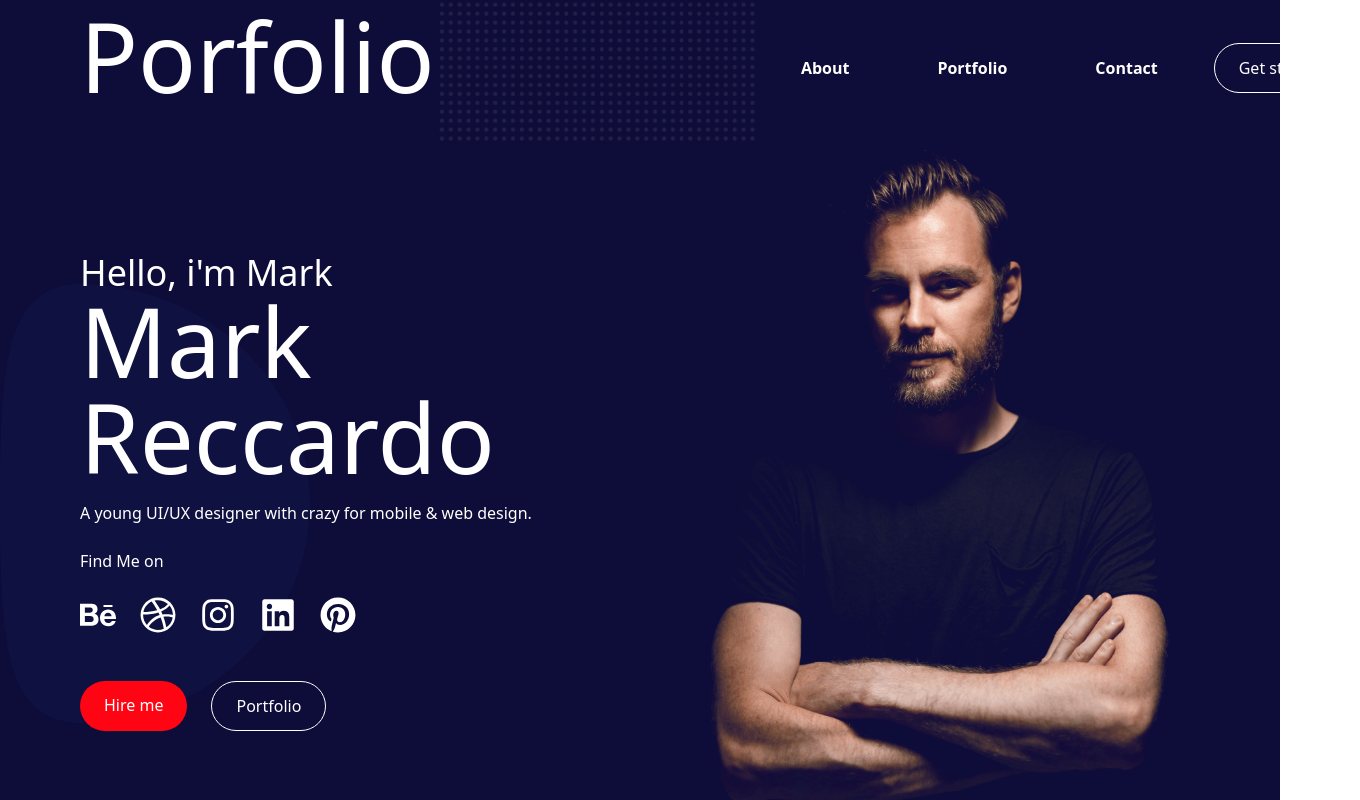
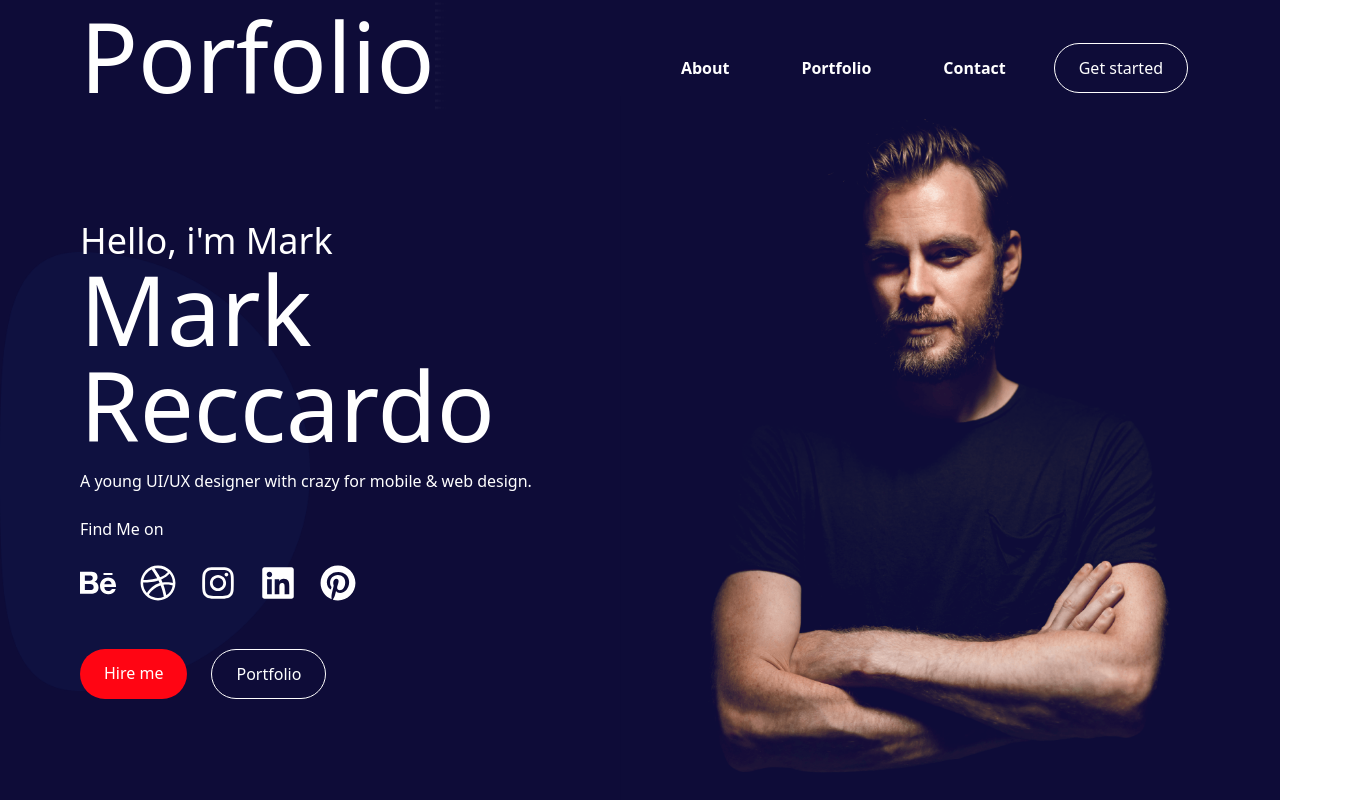
Before and after one commit to marcinSln/tailwind, a React (Create React App) app: page / in a window 1280 px wide. Shown: the top 800 px of the page, 1360 px wide, since content can reach past the window. Built offline with nearby package versions, Linux system fonts and the light colour scheme.

Commit message:
Complete Header

```diff
--- a/src/Components/Header.js
+++ b/src/Components/Header.js
@@ -1,41 +1,67 @@
 import backgroundImage from '../img/background.png';
 import { Link } from 'react-router-dom';
+import { FaBars, FaTimes } from 'react-icons/fa';
 
-export const Header = () => {
+import React, { Component } from 'react';
+import PropTypes from 'prop-types';
+
+export class Header extends Component {
+	constructor(props) {
+		super(props);
+		this.state = {
+			isOpen: false
+		};
+	}
+
+	handleOpen = (e) => {
+		this.setState({ isOpen: !this.state.isOpen });
+	};
+
+	render() {
 		return (
-		<div className="container mx-20 flex">
+			<div className="mx-5 flex lg:mx-20 md:mx-10 ">
 				<div className="flex-1 flex">
-				<h1 className="text-8xl text-white pt-1"> Porfolio </h1>
+					<h1 className="text-6xl text-white pt-1 xl:text-8xl"> Porfolio </h1>
 					<div className="flex z-10">
-					<img src={backgroundImage} alt="" />
+						<img src={backgroundImage} className="hidden xl:block" alt="" />
 					</div>
 				</div>
-			<div className="flex flex-2 items-start">
-				<div className="h-28 z-10 mx-2 border-b-2  border-transparent hover:border-red">
-					<div className="transition duration-300 ease-in-out hover:bg-red flex items-end pt-8">
-						<Link to="#" className="text-white  flex font-bold py-4 px-8">
+				<div
+					className="text-white  z-10 flex text-4xl cursor-pointer  items-center md:hidden"
+					onClick={(e) => this.handleOpen(e)}
+				>
+					{this.state.isOpen ? <FaTimes /> : <FaBars />}
+				</div>
+				<div
+					className={`flex flex-2 items-center  ${this.state.isOpen
+						? 'flex flex-col fixed l-0 bg-blue-dark bg-opacity-90 min-h-screen justify-center top-0 w-full'
+						: 'hidden'} md:flex md:items-start md:h-auto md:min-h-0 md:h-full md:w-8/12 md:justify-end md:relative md:flex-row`}
+				>
+					<div className="h-14 z-10 mx-0 border-b-2 justify-end  border-transparent xl:h-28 xl:mx-2 hover:border-red ">
+						<div className="transition duration-300 ease-in-out pt-0 xl:pt-8 hover:bg-red flex items-end">
+							<Link to="#" className="text-white  flex font-bold py-2 px-4 lg:py-4 lg:px-4">
 								About
 							</Link>
 						</div>
 					</div>
-				<div className="h-28 z-10  mx-2 border-b-2  border-transparent hover:border-red">
-					<div className="transition duration-300 ease-in-out hover:bg-red flex items-end pt-8">
-						<Link to="#" className="text-white  flex font-bold py-4 px-8">
+					<div className="h-14 z-10  mx-0 border-b-2  border-transparent xl:h-28 xl:mx-2 hover:border-red ">
+						<div className="transition duration-300 ease-in-out pt-0 xl:pt-8 hover:bg-red flex items-end">
+							<Link to="#" className="text-white  flex font-bold py-2 px-4 lg:py-4 lg:px-4">
 								Portfolio
 							</Link>
 						</div>
 					</div>
-				<div className="h-28 z-10  mx-2 border-b-2  border-transparent hover:border-red">
-					<div className="transition duration-300 ease-in-out hover:bg-red flex items-end pt-8">
-						<Link to="#" className="text-white  flex font-bold py-4 px-8">
+					<div className="h-14 z-10  mx-0 border-b-2  border-transparent xl:h-28 xl:mx-2 hover:border-red">
+						<div className="transition duration-300 ease-in-out pt-0 xl:pt-8 hover:bg-red flex items-end">
+							<Link to="#" className="text-white  flex font-bold py-2 px-4 lg:py-4 lg:px-4">
 								Contact
 							</Link>
 						</div>
 					</div>
-				<div className="h-16 z-10 mx-2 flex items-center mt-9">
+					<div className="h-10 z-10 mx-2 flex items-center mt-1 xl:mt-9 lg:h-16">
 						<Link
 							to="#"
-						className="border bg-transparent border-white rounded-full text-white px-4 py-2  hover:text-blue-dark hover:bg-white"
+							className="border bg-transparent border-white rounded-full text-white px-2 py-1 lg:px-4 lg:py-2  hover:text-blue-dark hover:bg-white"
 						>
 							Get started
 						</Link>
@@ -43,4 +69,5 @@ export const Header = () => {
 				</div>
 			</div>
 		);
-};
+	}
+}
```
Lines whose indentation alone changed are shown as unchanged.
